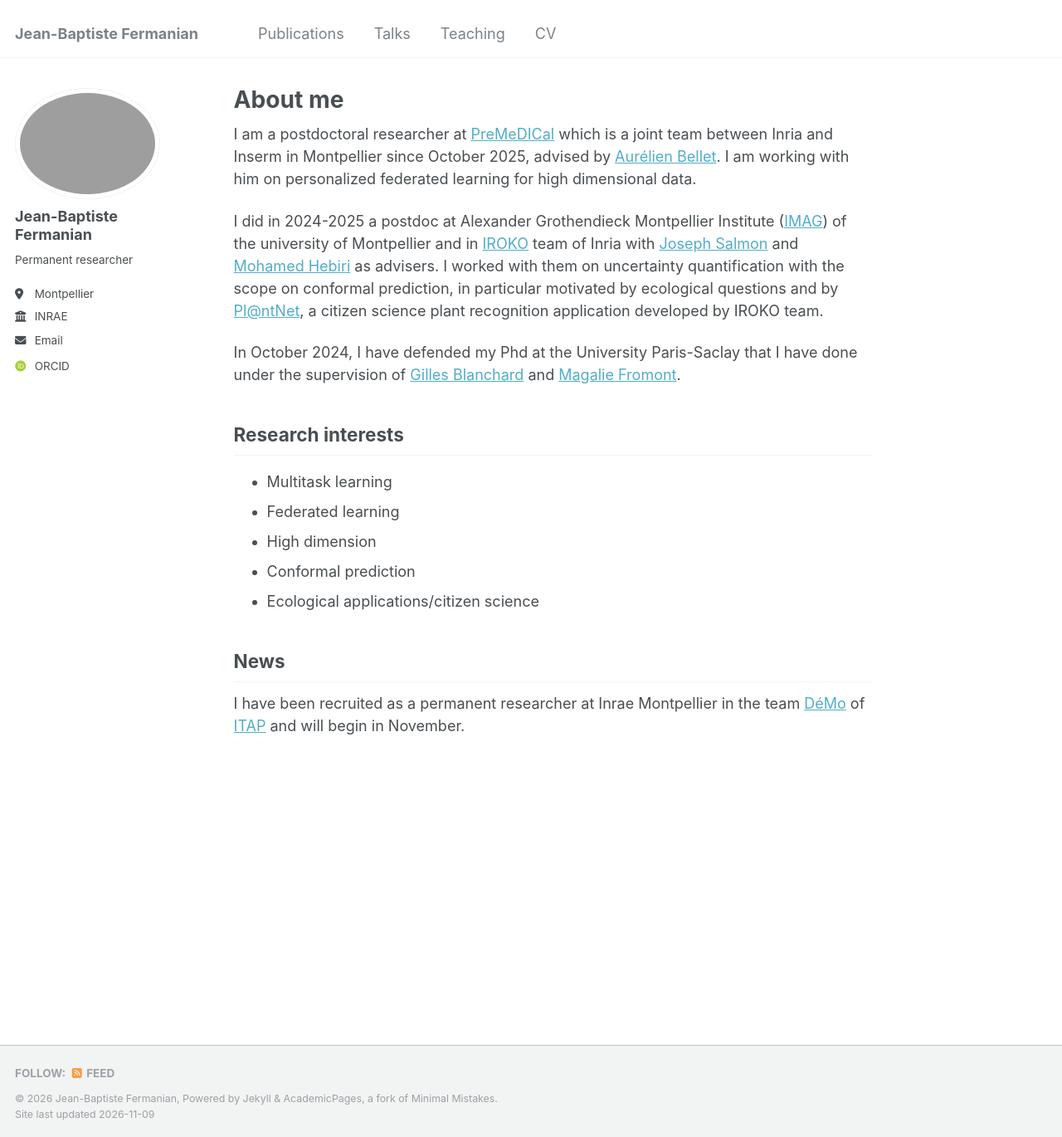
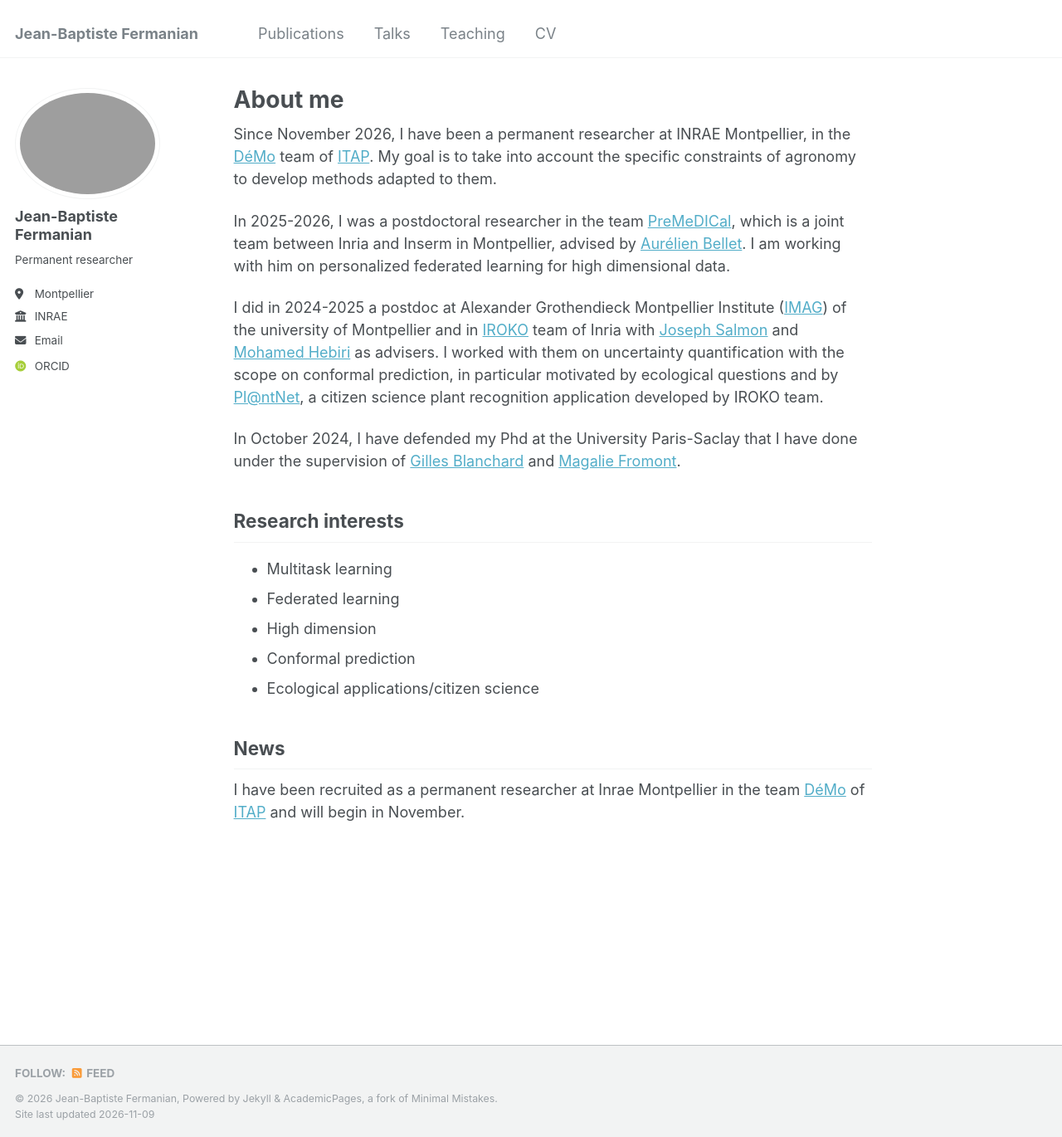
Before and after one commit to jeanbaptistefermanian/jeanbaptistefermanian.github.io, a Jekyll site: the page built from _pages/about.md, in a window 1280 px wide and 1370 px high. Shown: the whole window at 83% size. Built offline with Jekyll 4.4.1, drawn with Linux system fonts in a browser that asks for light colours; some web fonts are replaced.

Commit message:
update bio

```diff
--- a/_pages/about.md
+++ b/_pages/about.md
@@ -6,7 +6,9 @@ redirect_from:
   - /about/
   - /about.html
 ---
-I am a postdoctoral researcher at [PreMeDICal](https://team.inria.fr/premedical/) which is a joint team between Inria and Inserm in Montpellier since October 2025, advised by [Aurélien Bellet](https://researchers.lille.inria.fr/abellet/). I am working with him on personalized federated learning for high dimensional data.
+Since November 2026, I have been a permanent researcher at INRAE Montpellier, in the [DéMo](https://itap.montpellier.hub.inrae.fr/recherches/demo) team of [ITAP](https://itap.montpellier.hub.inrae.fr/). My goal is to take into account the specific constraints of agronomy to develop methods adapted to them.
+
+In 2025-2026, I was a postdoctoral researcher in the team [PreMeDICal](https://team.inria.fr/premedical/), which is a joint team between Inria and Inserm in Montpellier, advised by [Aurélien Bellet](https://researchers.lille.inria.fr/abellet/). I am working with him on personalized federated learning for high dimensional data.
 
 I did in 2024-2025 a postdoc at Alexander Grothendieck Montpellier Institute ([IMAG](https://imag.umontpellier.fr/)) of the university of Montpellier and in [IROKO](https://inria.fr/fr/iroko) team of Inria with [Joseph Salmon](https://josephsalmon.eu/) and [Mohamed Hebiri](https://perso.math.u-pem.fr/hebiri.mohamed/) as advisers. I worked with them on uncertainty quantification with the scope on conformal prediction, in particular motivated by ecological questions and by [Pl@ntNet](https://plantnet.org/), a citizen science plant recognition application developed by IROKO team.
 
```
